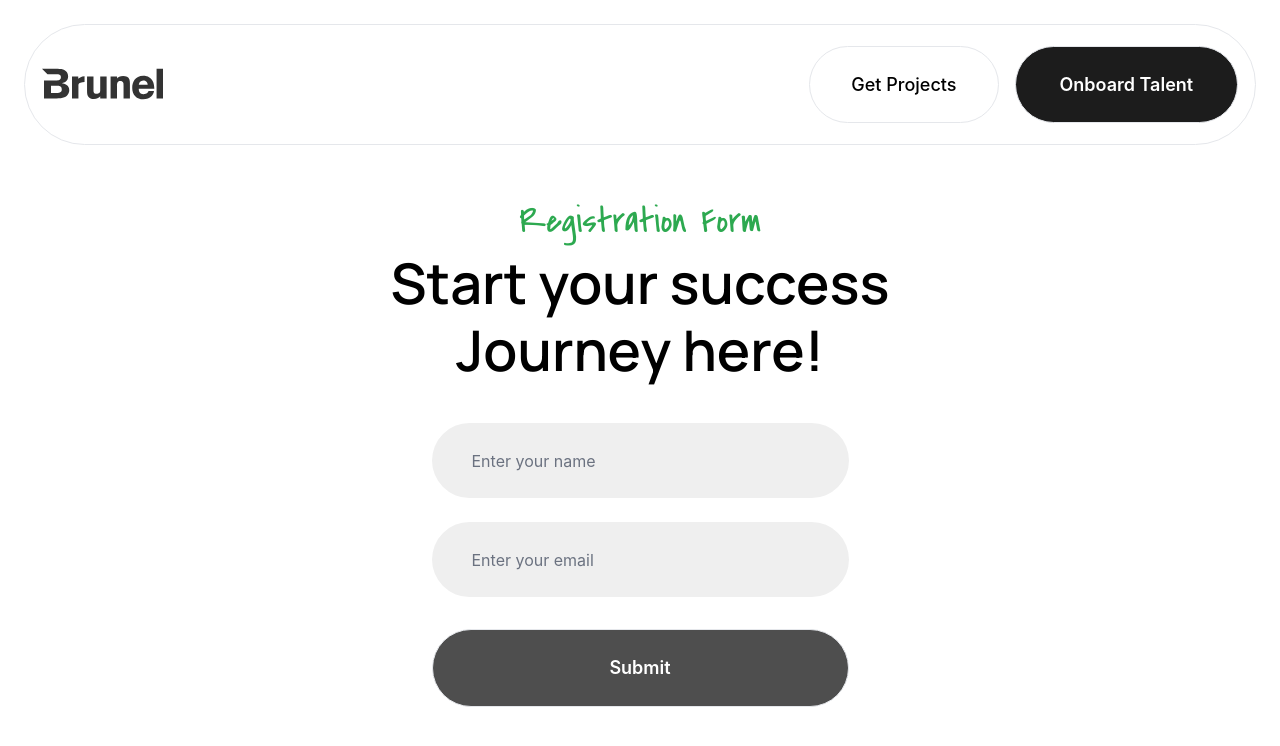
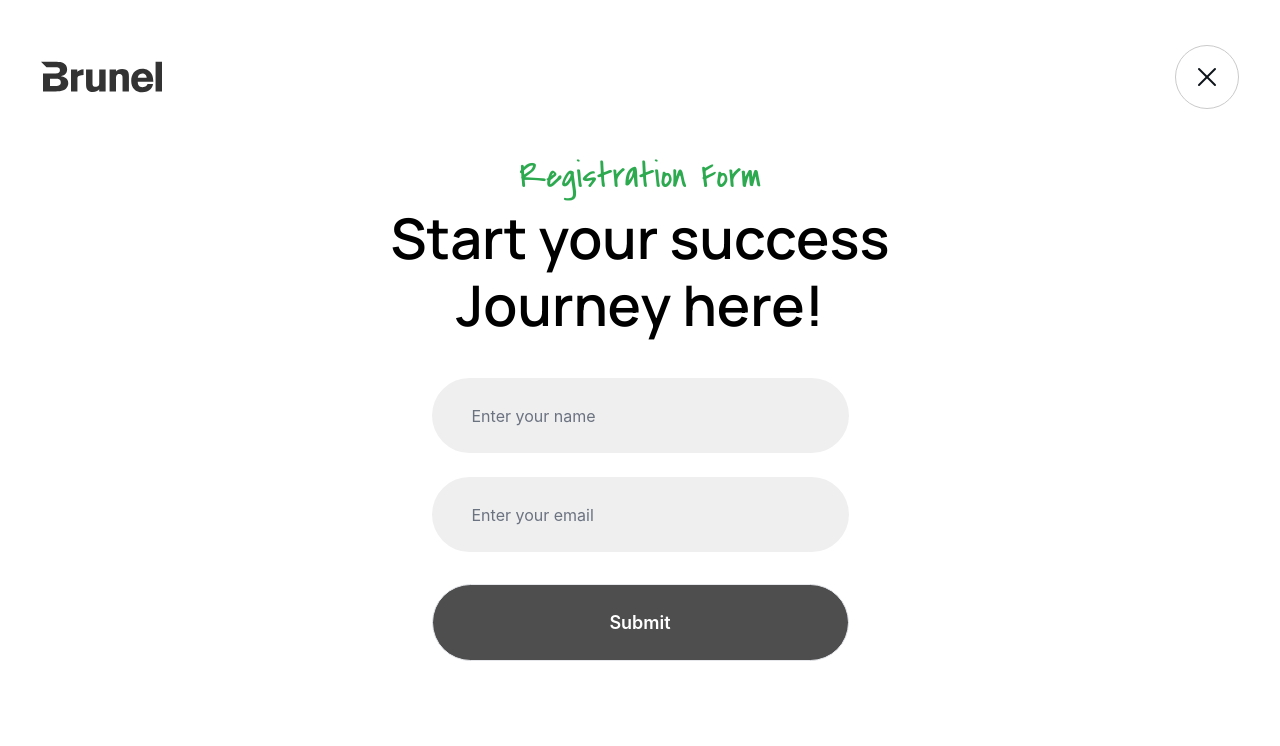
Before and after one commit to chitranshk1301/thence-website, a React (Create React App) app: page /register in a window 1280 px wide. Shown: the top 746 px of the page. Built offline with nearby package versions, Linux system fonts and the light colour scheme.

Commit message:
new header at register page

```diff
--- a/src/App.js
+++ b/src/App.js
@@ -1,4 +1,3 @@
-import Header from "./components/Header";
 import {
   BrowserRouter as Router,
   Routes,
@@ -11,7 +10,6 @@ function App() {
   return (
     <Router>
       <div className="App">
-        <Header />
         <Routes>
         <Route path="/" element={<HomePage />} />
         <Route path="/register" element={<Register />} />
--- /dev/null
+++ b/src/assets/cross.jsx
@@ -0,0 +1,23 @@
+import React from 'react'
+
+const Cross = () => {
+    return (
+        <div>
+            <svg width="64" height="64" viewBox="0 0 64 64" fill="none" xmlns="http://www.w3.org/2000/svg">
+                <rect x="0.5" y="0.5" width="63" height="63" rx="31.5" stroke="#CACACA" />
+                <g clip-path="url(#clip0_11_214)">
+                    <path d="M40 24L24 40" stroke="#0C1319" stroke-width="2" stroke-linecap="round" stroke-linejoin="round" />
+                    <path d="M24 24L40 40" stroke="#0C1319" stroke-width="2" stroke-linecap="round" stroke-linejoin="round" />
+                </g>
+                <defs>
+                    <clipPath id="clip0_11_214">
+                        <rect width="32" height="32" fill="white" transform="translate(16 16)" />
+                    </clipPath>
+                </defs>
+            </svg>
+
+        </div>
+    )
+}
+
+export default Cross
--- /dev/null
+++ b/src/components/CrossButton.jsx
@@ -0,0 +1,12 @@
+import React from 'react'
+import Cross from '../assets/cross'
+
+const CrossButton = () => {
+  return (
+    <div>
+        <Cross />
+    </div>
+  )
+}
+
+export default CrossButton
--- /dev/null
+++ b/src/components/Header2.jsx
@@ -0,0 +1,21 @@
+import React from 'react'
+import Logo from '../assets/logo'
+import { Link } from 'react-router-dom'
+import CrossButton from './CrossButton'
+
+const Header = () => {
+    return (
+        <div className='flex flex-row justify-between items-center px-[16.97px] py-[20.89px] mx-[24px] mt-[24px]'>
+            <div>
+                <Link to="/"><Logo /></Link>
+            </div>
+            <div className='flex flex-row gap-4'>
+                <Link to="/">
+                    <CrossButton />
+                </Link>
+            </div>
+        </div>
+    )
+}
+
+export default Header
--- a/src/pages/homepage.js
+++ b/src/pages/homepage.js
@@ -7,11 +7,14 @@ import Card2 from '../components/Card2'
 import Card3 from '../components/Card3'
 import Union from '../assets/union'
 import Footer from '../components/Footer'
+import Header from '../components/Header'
 import AccordionArray from '../components/AccordionArray'
+
 
 const HomePage = () => {
   return (
-    <div className='mt-[50px] p-[24px]'>
+    <div className='px-[24px]'>
+      <Header />
       {/* Success stories section */}
       <h3 className='text-[36px] font-[400] font-covered-by-your-grace text-[#2DA950] flex justify-center'>Success Stories</h3>
       <h1 className='text-[56px] font-[600] leading-[67.2px] font-manrope flex justify-center text-center'>Every success journey <br /> we’ve encountered.</h1>
--- a/src/pages/register.js
+++ b/src/pages/register.js
@@ -4,6 +4,7 @@ import InputField from '../components/InputField';
 import PrimaryButton from '../components/PrimaryButton';
 import Error from '../assets/error'
 import { Link } from 'react-router-dom';
+import Header from '../components/Header2';
 
 const Register = () => {
     const [name, setName] = useState('');
@@ -33,10 +34,10 @@ const Register = () => {
     };
 
     return (
-        <div className='mt-[50px]'>
-            <div></div>
+        <div>
+            <Header />
 
-            <h3 className='text-[36px] font-[400] font-covered-by-your-grace text-[#2DA950] flex justify-center'>Registration Form</h3>
+            <h3 className='text-[36px] font-[400] font-covered-by-your-grace text-[#2DA950] flex justify-center mt-[20px]'>Registration Form</h3>
             <h1 className='text-[56px] font-[600] leading-[67.2px] font-manrope flex justify-center text-center'>Start your success <br /> Journey here!</h1>
 
             <motion.div
```
